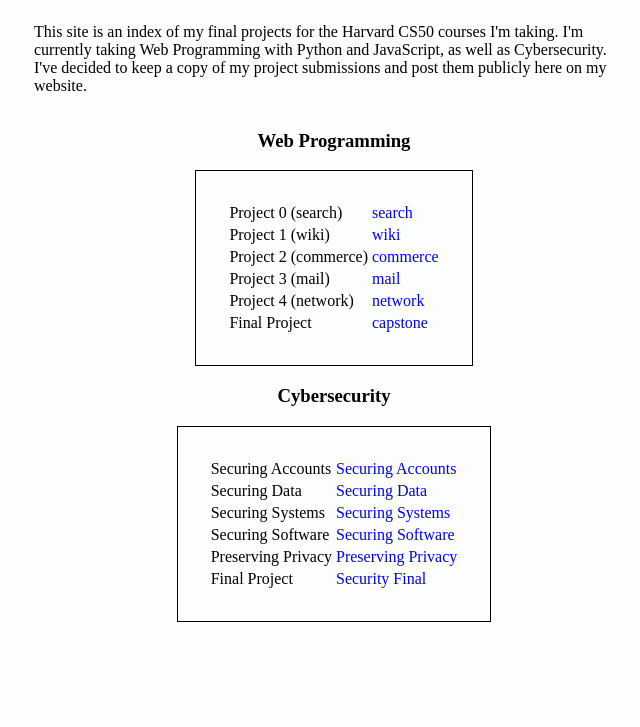
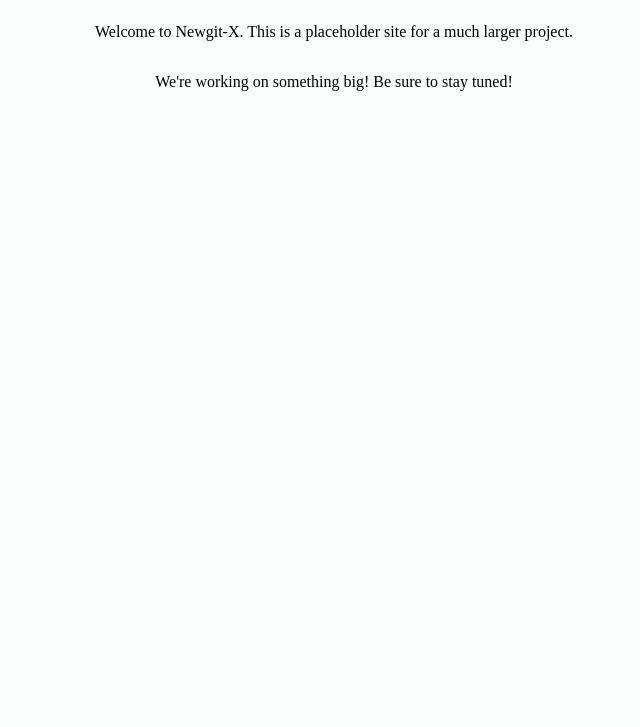
Before and after one commit to newgit-x/newgit-x.github.io, a plain HTML site: page index.html in a window 1280 px wide. Shown: the part 73-800 px from the top of the page, without its empty margins (301-941 px from the left). Drawn offline with Linux system fonts and the light colour scheme.

Commit message:
Update index.html
Moving design towards personal projects

```diff
--- a/index.html
+++ b/index.html
@@ -1,72 +1,15 @@
 <!DOCTYPE html>
 <html lang="en">
     <head>
-        <title>CS50 Site Index</title>
+        <title>Newgit-X</title>
         <link rel="stylesheet" href="style.css">
         <meta name="viewport" content="width=device-width, initial-scale=1.0">
     </head>
     <body>
         <div class="container">
-            <h1>CS50 Site Index</h1>
-            <p>This site is an index of my final projects for the Harvard CS50 courses I'm taking. I'm currently taking Web Programming with Python and JavaScript, as well as Cybersecurity. I've decided to keep a copy of my project submissions and post them publicly here on my website.</p>
-            <table id="webprogramming">
-                <thead><h3>Web Programming</h3></thead>
-                <tbody>
-                 <tr>
-                    <td>Project 0 (search)</td>
-                    <td><a href="search/index.html">search</a></td>
-                 </tr>
-                 <tr>
-                    <td>Project 1 (wiki)</td>
-                    <td><a href="wiki/index.html">wiki</a></td>
-                 </tr>
-                 <tr>
-                    <td>Project 2 (commerce)</td>
-                    <td><a href="commerce/index.html">commerce</a></td>
-                 </tr>
-                 <tr>
-                    <td>Project 3 (mail)</td>
-                    <td><a href="mail/index.html">mail</a></td>
-                 </tr>
-                 <tr>
-                    <td>Project 4 (network)</td>
-                    <td><a href="network/index.html">network</a></td>
-                 </tr>
-                 <tr>
-                    <td>Final Project</td>
-                    <td><a href="capstone/index.html">capstone</a></td>
-                 </tr>
-                </tbody>
-            </table>
-            <table id="cybersecurity">
-                <thead><h3>Cybersecurity</h3></thead>
-                <tbody>
-                 <tr>
-                    <td>Securing Accounts</td>
-                    <td><a href="sec-accounts/index.html">Securing Accounts</a></td>
-                 </tr>
-                 <tr>
-                    <td>Securing Data</td>
-                    <td><a href="sec-data/index.html">Securing Data</a></td>
-                 </tr>
-                 <tr>
-                    <td>Securing Systems</td>
-                    <td><a href="sec-systems/index.html">Securing Systems</a></td>
-                 </tr>
-                 <tr>
-                    <td>Securing Software</td>
-                    <td><a href="sec-software/index.html">Securing Software</a></td>
-                 </tr>
-                 <tr>
-                    <td>Preserving Privacy</td>
-                    <td><a href="privacy/index.html">Preserving Privacy</a></td>
-                 </tr>
-                 <tr>
-                    <td>Final Project</td>
-                    <td><a href="sec-final/index.html">Security Final</a></td>
-                 </tr>
-                </tbody>
-            </table>
+            <h1>Newgit-X</h1>
+            <p>Welcome to Newgit-X. This is a placeholder site for a much larger project.</p>
+            <p>We're working on something big! Be sure to stay tuned!</p>
         </div>
     </body>
 </html>
```
